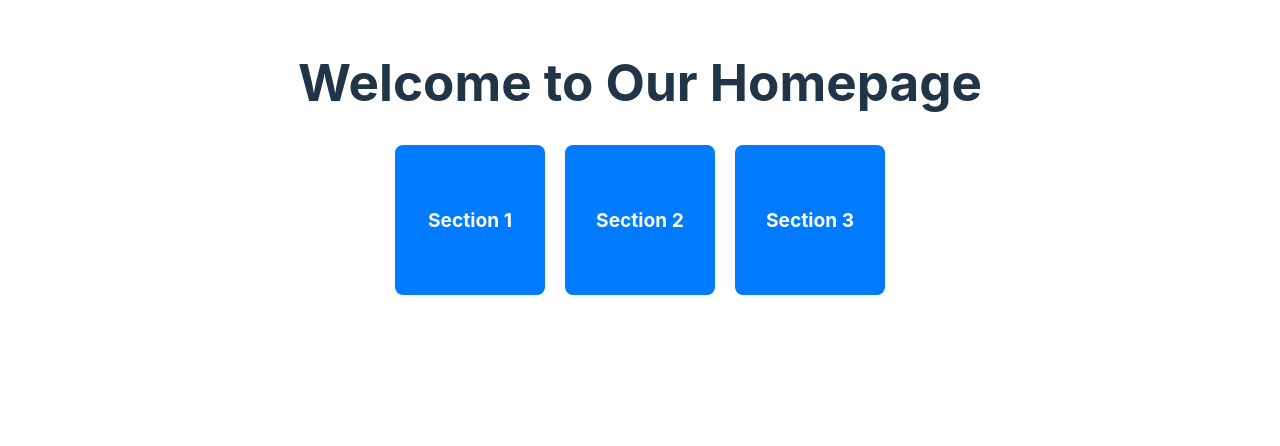
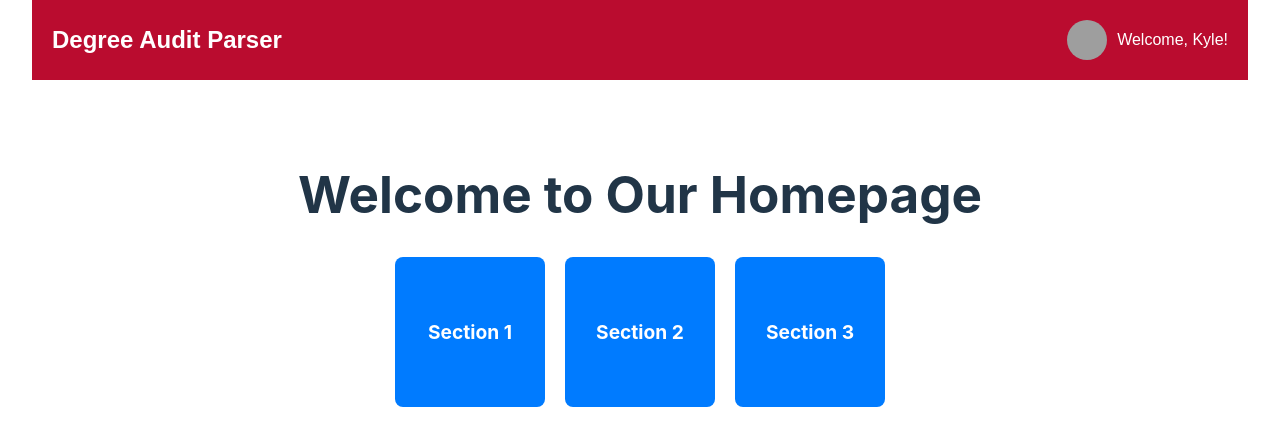
Before and after one commit to MatGBust/degreeAuditParser, a React (Vite) app: page / in a window 1280 px wide. Shown: the top 446 px of the page. Built offline with nearby package versions, Linux system fonts and the light colour scheme; grey boxes are pictures that could not be loaded.

Commit message:
added header and can go back

```diff
--- a/src/App.jsx
+++ b/src/App.jsx
@@ -9,13 +9,16 @@ import {BrowserRouter as Router,Routes, Route} from 'react-router-dom';
 function App() {
   return (
     <Router>
-    <Routes>
-      <Route path="/" element={<Home />} />
-      <Route path="/section1" element={<SectionPage />} />
-      <Route path="/section2" element={<SectionPage />} />
-      <Route path="/section3" element={<SectionPage />} />
-    </Routes>
+    <Header />
+    <div className="main-content">
+      <Routes>
+        <Route path="/" element={<Home />} /> {/* Home Page */}
+        <Route path="/degree-audit" element={<DegreeAuditParser />} /> {/* Audit Page */}
+        <Route path="/section/:id" element={<SectionPage />} /> {/* Dynamic section */}
+      </Routes>
+    </div>
   </Router>
+
   );
 }
 
```
